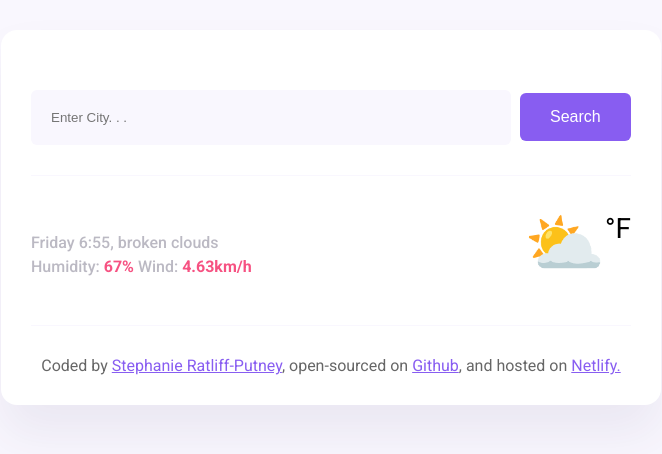
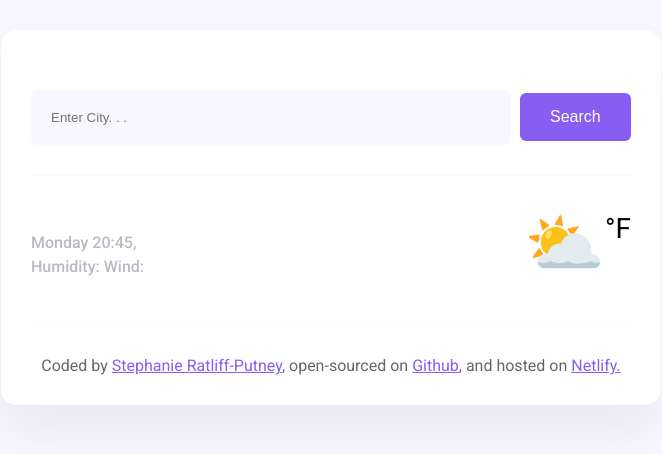
Before and after one commit to MutableSpectre/srp-weather-application-project, a website: page index.html in a window 1280 px wide. Shown: the whole page, without its empty margins (309-971 px from the left). Drawn offline with nearby package versions, Linux system fonts and the light colour scheme; no server answers; a web font is replaced by a local one.

Commit message:
Added JavaScript and HTML
JavaScript: added description, humidity, wind speed, and date/time functionality.

HTML: added span and id to humidity and wind. Deleted text 'Friday 6:55, broken clouds', '67%', and '4.63km/h.

```diff
--- a/index.html
+++ b/index.html
@@ -23,9 +23,9 @@
         <div>
             <h1 class="weather-city" id="city"></h1>
             <p class="weather-data">
-            Friday 6:55, broken clouds
+            <span class="current-date" id="current-date">Friday 6:55</span>, <span class="description" id="description"></span>
             </br>
-            Humidity: <strong>67%</strong> Wind: <strong>4.63km/h</strong>
+            Humidity: <strong id="humidity"></strong> Wind: <strong id="wind-speed"></strong>
             </p>
         </div>
         <div class="temperature-reading" id="temperature-reading">
--- a/src/index.js
+++ b/src/index.js
@@ -2,8 +2,15 @@ function updateWeather(response) {
     let temperatureElement = document.querySelector("#temperature");
     let temperature = response.data.temperature.current;
     let cityElement = document.querySelector("#city");
+    let descriptionElement = document.querySelector("#description");
+    let humidityElement = document.querySelector("#humidity");
+    let windSpeedElement = document.querySelector("#wind-speed");
+    let windSpeed = response.data.wind.speed;
 
     cityElement.innerHTML = response.data.city;
+    descriptionElement.innerHTML = response.data.condition.description;
+    humidityElement.innerHTML = `${response.data.temperature.humidity}%`;
+    windSpeedElement.innerHTML = `${Math.round(windSpeed)} mph`;
     temperatureElement.innerHTML = Math.round(temperature);
 }
 
@@ -19,7 +26,39 @@ function searchSubmit(event) {
     searchCity(searchInputElement.value);
 }
 
+function formatDate(date) {
+    let minutes = date.getMinutes();
+    let hours = date.getHours();
+    let day = date.getDay();
+
+    if (minutes < 10) {
+      minutes = `0${minutes}`;
+    }
+
+    if (hours < 10) {
+      hours = `0${hours}`;
+    }
+
+    let days = [
+      "Sunday",
+      "Monday",
+      "Tuesday",
+      "Wednesday",
+      "Thursday",
+      "Friday",
+      "Saturday"
+    ];
+
+    let formattedDay = days[day];
+    return `${formattedDay} ${hours}:${minutes}`;
+  }
+
 let searchForm = document.querySelector("#search-form");
 searchForm.addEventListener("submit", searchSubmit);
 
 searchCity("Lansing");
+
+let currentDateElement = document.querySelector("#current-date");
+let currentDate = new Date();
+
+currentDateElement.innerHTML = formatDate(currentDate);
```
